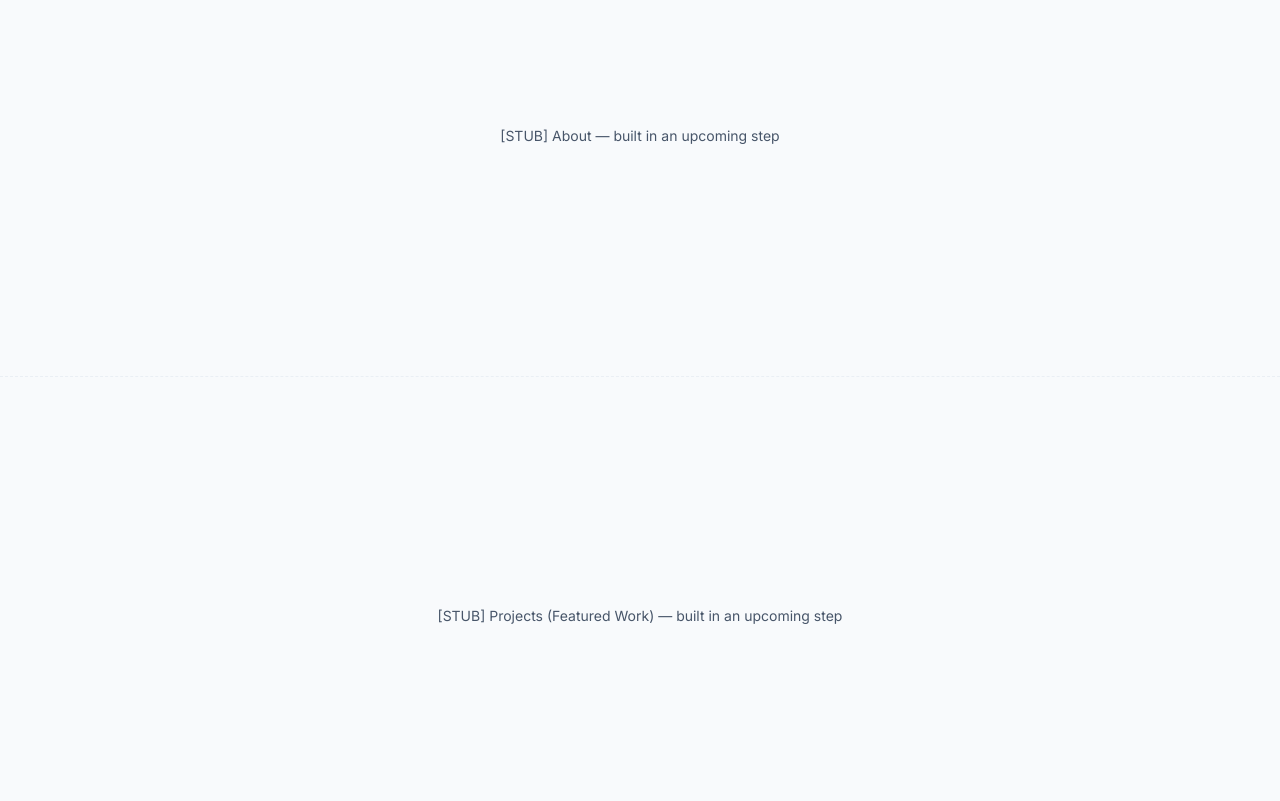
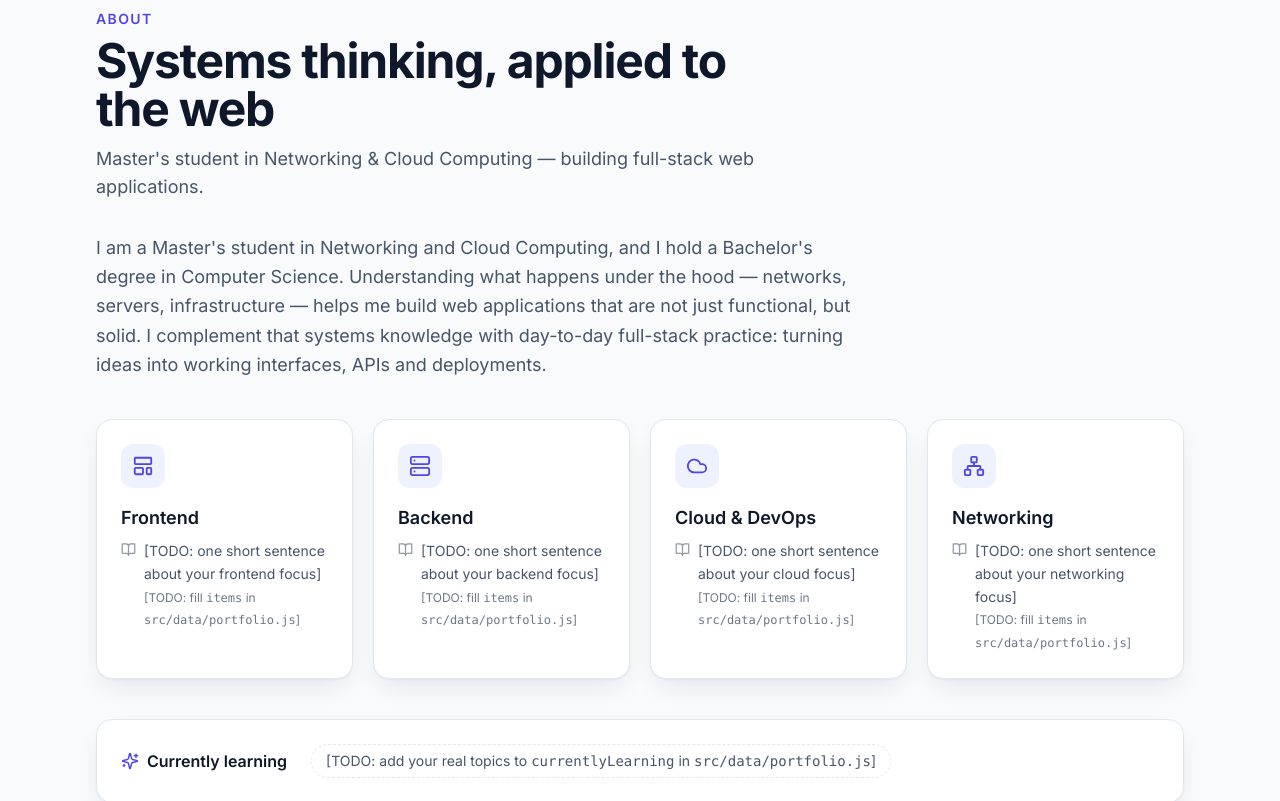
Before and after one commit to aminenejip/portfolio, a React (Vite) app: page / in a window 1280 px wide. Shown: the part 940-1741 px from the top of the page. Built offline with nearby package versions, Linux system fonts and the light colour scheme.

Commit message:
About section: intro + 4 skill-group cards + currently-learning row

```diff
--- a/src/App.jsx
+++ b/src/App.jsx
@@ -1,5 +1,6 @@
 import Navbar from "./components/Navbar.jsx";
 import Hero from "./components/Hero.jsx";
+import About from "./components/About.jsx";
 
 /**
  * App shell.
@@ -18,7 +19,7 @@ export default function App() {
 
       <main id="main">
         <Hero />
-        <Stub id="about" label="About" />
+        <About />
         <Stub id="projects" label="Projects (Featured Work)" />
         <Stub id="education" label="Education & Certifications" />
         <Stub id="contact" label="Contact" />
--- /dev/null
+++ b/src/components/About.jsx
@@ -0,0 +1,112 @@
+import { Cloud, LayoutTemplate, Network, Server, Sparkles, BookOpen } from "lucide-react";
+import Reveal from "./Reveal.jsx";
+import { profile, skillGroups, currentlyLearning, sectionCopy } from "../data/portfolio.js";
+
+/** icon key -> lucide component (edit skillGroups.icon in portfolio.js to remap) */
+const ICONS = {
+  layout: LayoutTemplate,
+  server: Server,
+  cloud: Cloud,
+  network: Network,
+};
+
+export default function About() {
+  const { kicker, title, subtitle } = sectionCopy.about;
+
+  return (
+    <section id="about" className="scroll-mt-24 py-20 sm:py-24 lg:py-28" aria-labelledby="about-title">
+      <div className="mx-auto max-w-6xl px-5 sm:px-8">
+        {/* Heading */}
+        <Reveal className="max-w-2xl">
+          <p className="text-sm font-semibold uppercase tracking-widest text-link">{kicker}</p>
+          <h2 id="about-title" className="mt-2 text-3xl font-bold tracking-tight sm:text-4xl lg:text-5xl">
+            {title}
+          </h2>
+          <p className="mt-3 text-base text-muted sm:text-lg">{subtitle}</p>
+        </Reveal>
+
+        {/* Intro paragraph */}
+        <Reveal delay={0.06}>
+          <p className="mt-8 max-w-3xl text-base leading-relaxed text-muted sm:text-lg">
+            {profile.aboutParagraph}
+          </p>
+        </Reveal>
+
+        {/* 4 skill-group cards */}
+        <ul className="mt-10 grid grid-cols-1 gap-4 sm:grid-cols-2 lg:grid-cols-4 lg:gap-5" role="list">
+          {skillGroups.map((group, i) => {
+            const Icon = ICONS[group.icon] ?? Sparkles;
+            const hasSkills = group.items.length > 0;
+
+            return (
+              <Reveal as="li" key={group.id} delay={0.08 + i * 0.06}>
+                <div className="card interactive-lift h-full p-5 sm:p-6">
+                  <span className="grid size-11 place-items-center rounded-xl bg-accent-soft text-accent">
+                    <Icon size={22} aria-hidden />
+                  </span>
+                  <h3 className="mt-4 text-lg font-semibold text-content">{group.title}</h3>
+
+                  {hasSkills ? (
+                    <>
+                      <p className="mt-2 text-sm leading-relaxed text-muted">{group.line}</p>
+                      <ul className="mt-4 flex flex-wrap gap-2">
+                        {group.items.map((item) => (
+                          <li
+                            key={item}
+                            className="rounded-full bg-surface-2 px-2.5 py-1 text-xs font-medium text-content"
+                          >
+                            {item}
+                          </li>
+                        ))}
+                      </ul>
+                    </>
+                  ) : (
+                    /* Empty state while the real skill lists aren't filled in yet */
+                    <p className="mt-2 flex items-start gap-2 text-sm leading-relaxed text-muted">
+                      <BookOpen size={15} className="mt-0.5 shrink-0 opacity-60" aria-hidden />
+                      <span>
+                        {group.line}
+                        <br />
+                        <span className="text-xs opacity-80">
+                          [TODO: fill <code className="whitespace-nowrap">items</code> in{" "}
+                          <code className="whitespace-nowrap">src/data/portfolio.js</code>]
+                        </span>
+                      </span>
+                    </p>
+                  )}
+                </div>
+              </Reveal>
+            );
+          })}
+        </ul>
+
+        {/* Currently learning chip row */}
+        <Reveal delay={0.1} className="mt-10">
+          <div className="card flex flex-col gap-4 p-5 sm:flex-row sm:items-center sm:gap-6 sm:p-6">
+            <p className="flex shrink-0 items-center gap-2 text-sm font-semibold text-content sm:text-base">
+              <Sparkles size={18} className="text-accent" aria-hidden />
+              Currently learning
+            </p>
+            <ul className="flex flex-wrap gap-2" role="list">
+              {currentlyLearning.length > 0 ? (
+                currentlyLearning.map((topic) => (
+                  <li
+                    key={topic}
+                    className="rounded-full border border-dashed border-accent/50 bg-accent-soft px-3.5 py-1.5 text-xs font-semibold text-accent sm:text-sm"
+                  >
+                    {topic}
+                  </li>
+                ))
+              ) : (
+                <li className="rounded-full border border-dashed border-borderline px-3.5 py-1.5 text-xs text-muted sm:text-sm">
+                  [TODO: add your real topics to <code>currentlyLearning</code> in{" "}
+                  <code>src/data/portfolio.js</code>]
+                </li>
+              )}
+            </ul>
+          </div>
+        </Reveal>
+      </div>
+    </section>
+  );
+}
--- a/src/components/Reveal.jsx
+++ b/src/components/Reveal.jsx
@@ -4,12 +4,14 @@ import { motion, useReducedMotion } from "motion/react";
  * Shared scroll-reveal wrapper.
  * - triggers once when the element enters the viewport
  * - respects prefers-reduced-motion (fades only, no movement)
+ * - polymorphic: `as="li"` renders the element as a list item (motion.li)
  */
-export default function Reveal({ children, delay = 0, y = 24, className }) {
+export default function Reveal({ as: Tag = "div", children, delay = 0, y = 24, className }) {
   const reduceMotion = useReducedMotion();
+  const MotionTag = motion[Tag];
 
   return (
-    <motion.div
+    <MotionTag
       className={className}
       initial={reduceMotion ? { opacity: 0 } : { opacity: 0, y }}
       whileInView={reduceMotion ? { opacity: 1 } : { opacity: 1, y: 0 }}
@@ -17,6 +19,6 @@ export default function Reveal({ children, delay = 0, y = 24, className }) {
       transition={{ duration: 0.55, delay: reduceMotion ? 0 : delay, ease: "easeOut" }}
     >
       {children}
-    </motion.div>
+    </MotionTag>
   );
 }
--- a/src/styles/index.css
+++ b/src/styles/index.css
@@ -120,6 +120,22 @@ html.dark {
     box-shadow: var(--shadow-card);
   }
 
+  /* Hover lift for cards — respects reduced motion */
+  .interactive-lift {
+    transition:
+      transform 0.25s ease,
+      box-shadow 0.25s ease,
+      border-color 0.25s ease;
+  }
+  .interactive-lift:hover {
+    transform: translateY(-4px);
+  }
+  @media (prefers-reduced-motion: reduce) {
+    .interactive-lift:hover {
+      transform: none;
+    }
+  }
+
   /* Hero decorative background: two soft radial accent glows */
   .gradient-bg {
     background:
```
